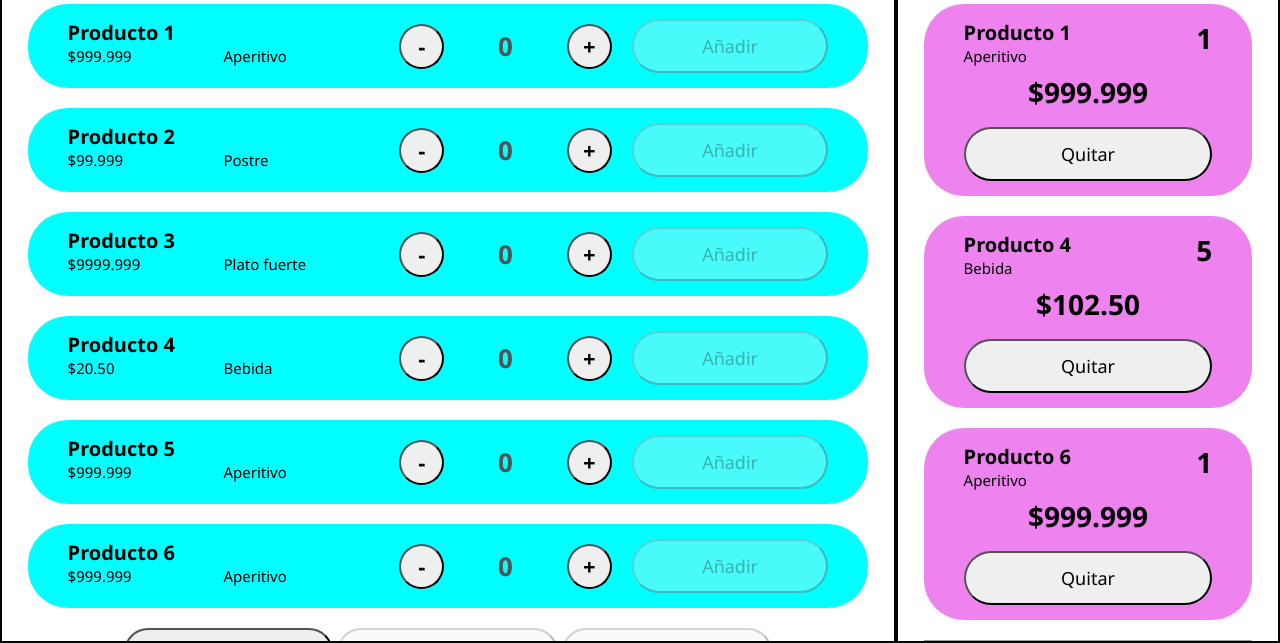
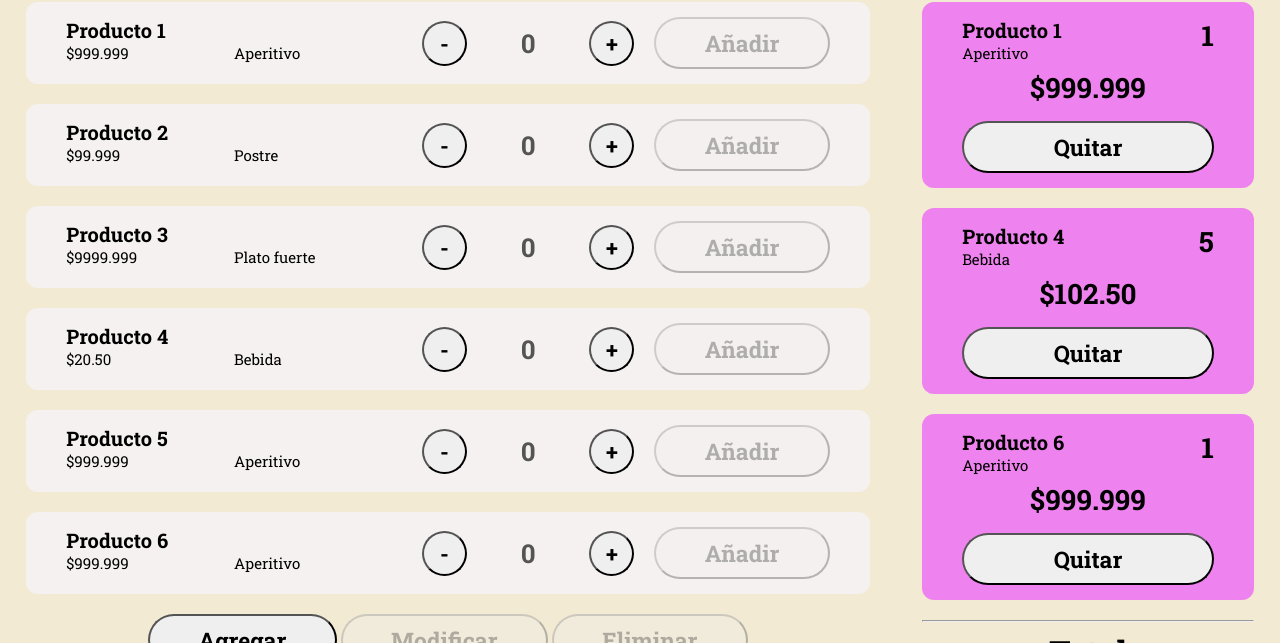
Before and after one commit to Katsuhoku/Katsuhoku.github.io, a plain HTML site: page index.html in a window 1280 px wide. Shown: the part 157-800 px from the top of the page. Drawn offline with Linux system fonts and the light colour scheme; a web font is replaced by a local one.

Commit message:
Style changes

```diff
--- a/index.html
+++ b/index.html
@@ -4,6 +4,9 @@
     <meta charset="UTF-8">
     <meta name="viewport" content="width=device-width, initial-scale=1.0">
     <title>Restaurante Wanmin</title>
+
+    <link href="https://fonts.googleapis.com/css2?family=Roboto+Slab:wght@100;200;300;400;500;600;700;800;900&display=swap" rel="stylesheet">
+    <link href="https://fonts.googleapis.com/css2?family=ZCOOL+QingKe+HuangYou&display=swap" rel="stylesheet">
 
     <link rel="stylesheet" href="style.css">
     <script src="index.js" defer></script>
@@ -24,6 +27,7 @@
     </div>
     <div class="container">
         <header>
+            <p id="kanji">食</p>
             <h1>Restaurante Wanmin</h1>
         </header>
         <main>
--- a/index.js
+++ b/index.js
@@ -45,7 +45,7 @@ var productList = document.getElementsByClassName("info");
             deleteButton.disabled = true;
             selected = "";
 
-            product.parentElement.style.backgroundColor = "aqua";
+            product.parentElement.style.backgroundColor = "#f6f1f1";
         }
         // A product selected once, will activate buttons and deselect previous
         // selected product if exists
--- a/style.css
+++ b/style.css
@@ -1,11 +1,12 @@
 * {
-    font-family: 'Segoe UI', Tahoma, Geneva, Verdana, sans-serif;
+    font-family: 'Roboto Slab', serif;
 }
 
 button {
     border-radius: 100vh;
-    padding: 10px calc(30px + 3vw);
-    font-size: calc(10px + 1vh);
+    padding: calc(5px + 0.5vh) calc(10px + 3vw);
+    font-size: calc(10px + 1vw);
+    font-weight: 700;
     outline: none;
 
     transition-duration: 0.3s;
@@ -83,6 +84,8 @@ main {
     display: grid;
     grid-template-columns: 2.8fr 1.2fr;
     overflow: hidden;
+
+    background-color: #f3ead4;
 }
 
 section {
@@ -92,7 +95,6 @@ section {
 }
 
 header, section, footer {
-    border: 2px solid black;
     margin: 0;
 }
 
@@ -100,10 +102,19 @@ header {
     display: flex;
     align-items: center;
     padding-left: calc(10px + 1vw);
+
+    background-color: #9c3636;
+    color: #f3ead4;
 }
 
 header h1 {
-    font-size: calc(1em + 2vh);
+    font-size: calc(1em + 1vw);
+}
+
+#kanji {
+    font-family: 'ZCOOL QingKe HuangYou', cursive;
+    font-size: calc(1.5em + 3vh);
+    margin-right: 3vw;
 }
 
 #display_order {
@@ -133,17 +144,20 @@ header h1 {
     font-size: calc(1em + 2vh);
 }
 
+
+.product {
+    padding: 15px calc(15px + 2vw);
+    border-radius: 1.5vh;
+    margin: 20px 0;
+}
 /* Product structure style in Menu Section */
-#menu .product{
+#menu .product {
     display: grid;
     grid-template-columns: 3fr 1fr 1fr;
 
     text-align: start;
 
-    background-color: aqua;
-    padding: 15px 40px;
-    border-radius: 5vh;
-    margin: 20px 0;
+    background-color: #f6f1f1;
 
     transition-duration: 0.3s;
 }
@@ -209,10 +223,7 @@ header h1 {
     grid-template-columns: 1fr;
     grid-template-rows: 1fr 1fr 1fr;
 
-    padding: 15px 40px;
     background-color: violet;
-    border-radius: 5vh;
-    margin: 20px 0;
 }
 
 #order .product * {
```
Also changed, not shown: static/bg1.jpg (added), static/food-4773380_1920.jpg (added), static/kanji.png (added).
